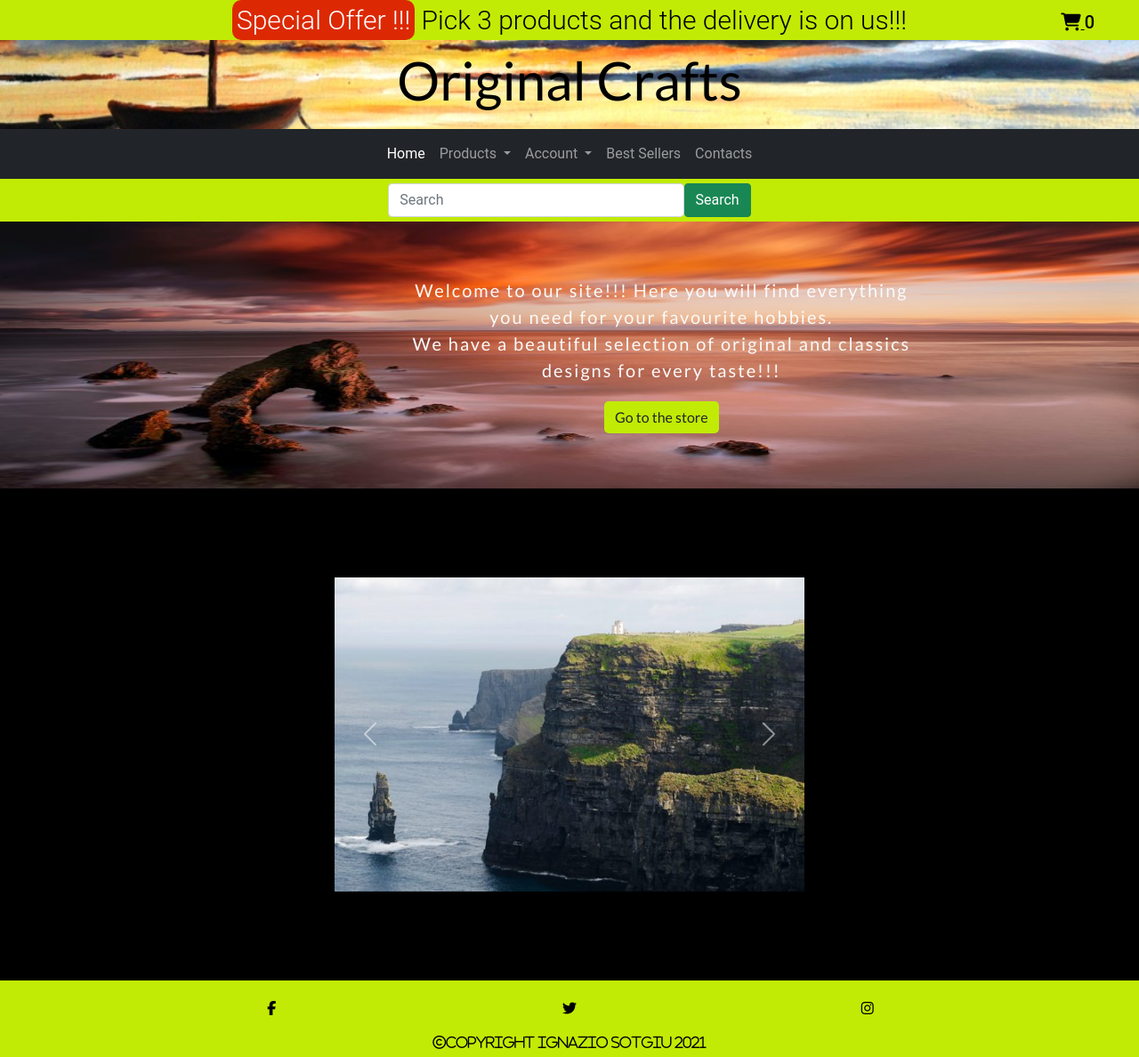
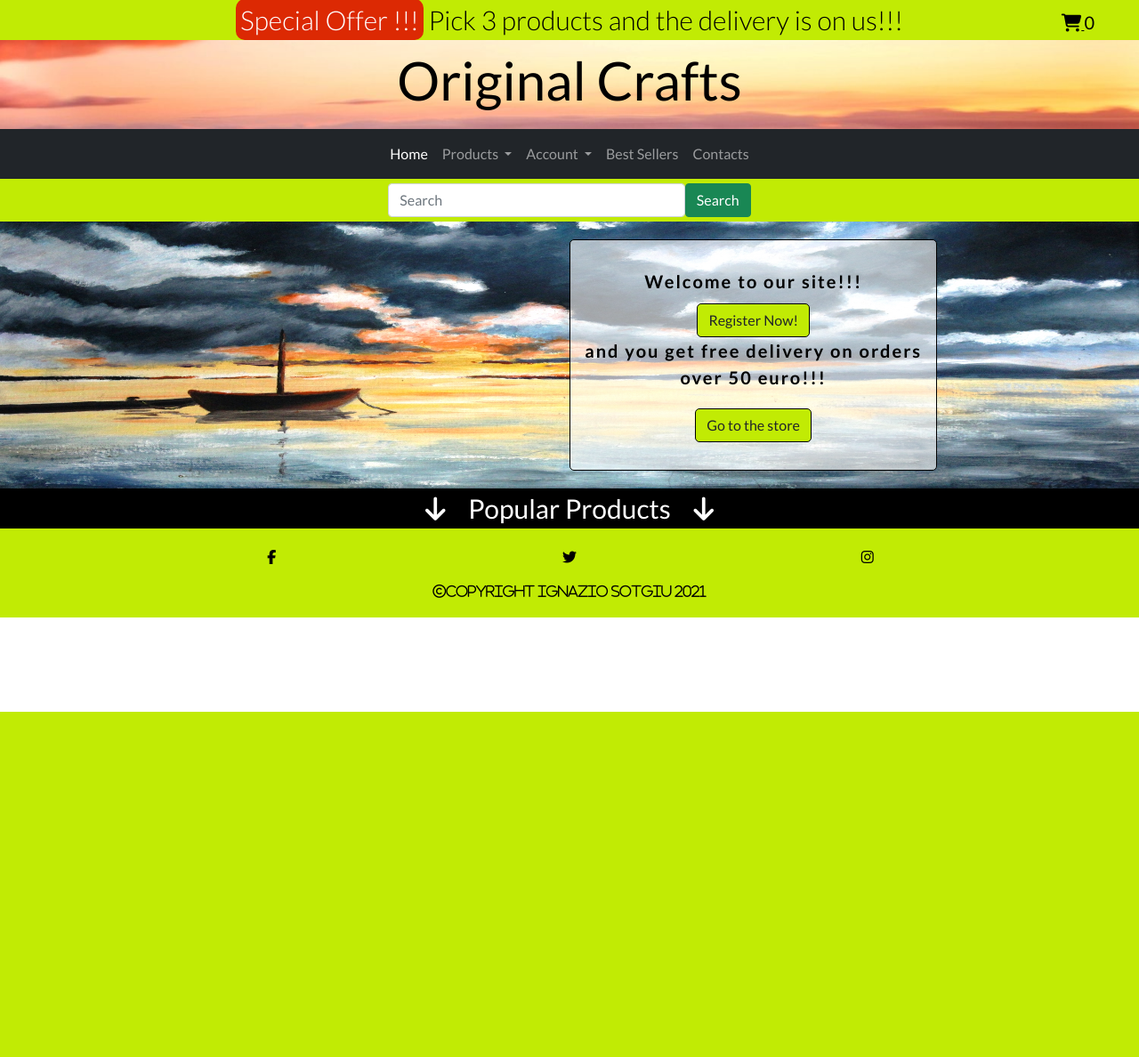
Before and after one commit to Code-Institute-Submissions/IgnazioSotgiu-original-crafts, a Django app: page / in a window 1280 px wide. Shown: the whole page at 89% size. After the commit the page ends 800 px from the top, so only its background shows below. Run offline with Django 3.2, Linux system fonts and the light colour scheme; some libraries are stand-ins or nearby versions.

Commit message:
Added style to index.html page

```diff
--- a/static/css/base.css
+++ b/static/css/base.css
@@ -1,10 +1,10 @@
-@import url('https://fonts.googleapis.com/css2?family=Lato:wght@100;300;400;500;700&display=swap');
+@import url('https://fonts.googleapis.com/css2?family=Lato:wght@300;400;700&display=swap');
 html, body {
     overflow-x: hidden;
     width: 100%;
     height: auto;
     min-height: 100vh;
-    font-family: "Roboto", sans-serif;
+    font-family: "Lato", sans-serif;
     position: relative;
     }
 body {
@@ -38,7 +38,7 @@ body {
     font-size: 60px;
 }
 .logo-container {
-    background: url('/media/ms4-header-bg.jpg') no-repeat center center fixed;
+    background: url('/media/ms4-header2.jpg') no-repeat center center;
     background-size: cover;
 }
 .logo-image {
@@ -75,9 +75,11 @@ body {
 }
 /*****************************footer***************************/
 footer {
-    position: absolute;
+    width: 100%;
+    height: 100px;
     bottom: 0;
-    width: 100%;
+    padding: 10px;
+    margin-bottom: 0;
 }
 .footer-container {
     padding: 20px 150px 5px;
@@ -94,12 +96,11 @@ footer {
 }
 /***********index.html****************/
 .sunset-bg {
-    background: url('/media/Crohy_Head_Sea_Arch_Ireland.jpg') no-repeat center center fixed;
+    background: url('/media/welcome-message-img.JPG') no-repeat center center;
     -webkit-background-size: contain;
     -moz-background-size: contain;
     -o-background-size: contain;
     background-size: 100% 100%;
-    background-attachment: fixed;
 }
 .home-message-container {
     padding: 20px;
@@ -111,20 +112,37 @@ footer {
     align-items: center;
     flex-direction: column;
     font-family: lato;
+    font-weight: 700;
     font-size: 20px;
     letter-spacing: 2px;
     text-align: center;
-    color: #fafafa;
+    color: #000;
+}
+.white-overlay {
+    background-color: rgba(255, 255, 255, 0.6);
+    border: #000 solid 1px;
+    border-radius: 5px;
+}
+.register-now-btn {
+    margin-top: 10px;
+    background-color: #c1eb04;
+    border: #000 1px solid;
+    border-radius: 5px;
 }
 .go-to-store-btn {
     margin-top: 20px;
     background-color: #c1eb04;
-    border: #c1eb04;
+    border: #000 1px solid;
     border-radius: 5px;
 }
-.carousel-row {
+.promotion-section {
     background-color: #000;
-    padding: 100px;
+    text-align: center;
+    color: #fff;
+    font-size: 30px;
+}
+.promotion-section-title {
+    padding: 20px;
 }
 /**************media queries*********************/
 @media screen and (max-width: 900px){
--- a/store/templates/store/index.html
+++ b/store/templates/store/index.html
@@ -5,33 +5,53 @@
 {% block content %}
 <div class="container-fluid sunset-bg">
   <div class="row home-message-container">
-    <div class="col-10 offset-1 col-sm-8 offset-sm-3 col-md-6 offset-md-4  offset-4 home-message">Welcome to our site!!! Here you will find everything you need for your favourite hobbies.<br>We have a beautiful selection of original and classics designs for every taste!!! <br>
-    <button class="btn go-to-store-btn">Go to the store</button></div>
+    {% if session.user %}
+    <div class="col-10 offset-1 col-sm-6 offset-sm-4 col-md-6 offset-md-4 col-lg-4 offset-lg-6 home-message white-overlay">
+        Welcome {{ session.user.username }},
+        <br>
+        Check out our new products in the store!!!
+        <br>
+        Free delivery on orders over 50 euro!!!
+        <br>
+        <a href="">
+          <button class="btn go-to-store-btn">Go to the store</button>
+        </a>
+      </div>
+    {% else %}
+      <div class="col-10 offset-1 col-sm-6 offset-sm-4 col-md-6 offset-md-4 col-lg-4 offset-lg-6 home-message white-overlay">
+        Welcome to our site!!!
+        <br>
+        <a href="">
+          <button class="btn register-now-btn">Register Now!</button>
+        </a>
+        and you get free delivery on orders over 50 euro!!!
+        <br>
+        <a href="">
+          <button class="btn go-to-store-btn">Go to the store</button>
+        </a>
+      </div>
+    {% endif %}
   </div>
 </div>
-<div class="row carousel-row">
-  <div class="col-10 offset-1 col-md-8 offset-md-2 col-lg-6 offset-lg-3">
-    <div id="carouselExampleControls" class="carousel slide" data-bs-ride="carousel">
-      <div class="carousel-inner">
-        <div class="carousel-item active">
-          <img src="../../../media/Cliffs_of_Moher.jpg" class="d-block w-100" alt="...">
-        </div>
-        <div class="carousel-item">
-          <img src="../../../media/Crohy_Head_Sea_Arch_Ireland.jpg" class="d-block w-100" alt="...">
-        </div>
-        <div class="carousel-item">
-          <img src="../../../media/Crohy_Head_Sea_Arch_Ireland.jpg" class="d-block w-100" alt="...">
-        </div>
-      </div>
-      <button class="carousel-control-prev" type="button" data-bs-target="#carouselExampleControls" data-bs-slide="prev">
-        <span class="carousel-control-prev-icon" aria-hidden="true"></span>
-        <span class="visually-hidden">Previous</span>
-      </button>
-      <button class="carousel-control-next" type="button" data-bs-target="#carouselExampleControls" data-bs-slide="next">
-        <span class="carousel-control-next-icon" aria-hidden="true"></span>
-        <span class="visually-hidden">Next</span>
-      </button>
-    </div>
+<div class="row">
+  <div class="col-12 promotion-section">
+    <i class="fas fa-arrow-down"></i>
+     <span class="promotion-section-title">Popular Products</span>
+    <i class="fas fa-arrow-down"></i>
   </div>
 </div>
+<div class="row">
+  {% for product in products %}
+    <div class="col-12 col-sm-6 col-md-6 col-lg-4">
+      <a href="#">
+        <div class="card" style="width: 18rem;">
+          <img src="..." class="card-img-top" alt="...">
+          <div class="card-body">
+            <p class="card-text">Some quick example text to build on the card title and make up the bulk of the card's content.</p>
+          </div>
+        </div>
+      </a>
+    </div>
+  {% endfor %}
+</div>
 {% endblock %}
--- a/templates/includes/footer.html
+++ b/templates/includes/footer.html
@@ -1,4 +1,4 @@
-<div class="footer-bg-color container-fluid footer-container">
+<footer class="footer-bg-color container-fluid footer-container">
     <div class="row row-center social-media">
         <div class="col-4 col-center">
             <a href="https://facebook.com" target="_blank"><i class="fab fa-facebook-f" title="facebook icon"></i></a>
@@ -15,4 +15,4 @@
         <div><i class="far fa-copyright" title="copyright icon">Copyright Ignazio Sotgiu <span id="year"></span></i>
         </div>
     </div>
-</div>
+</footer>
```
Also changed, not shown: media/ms4-header2.jpg (added).
